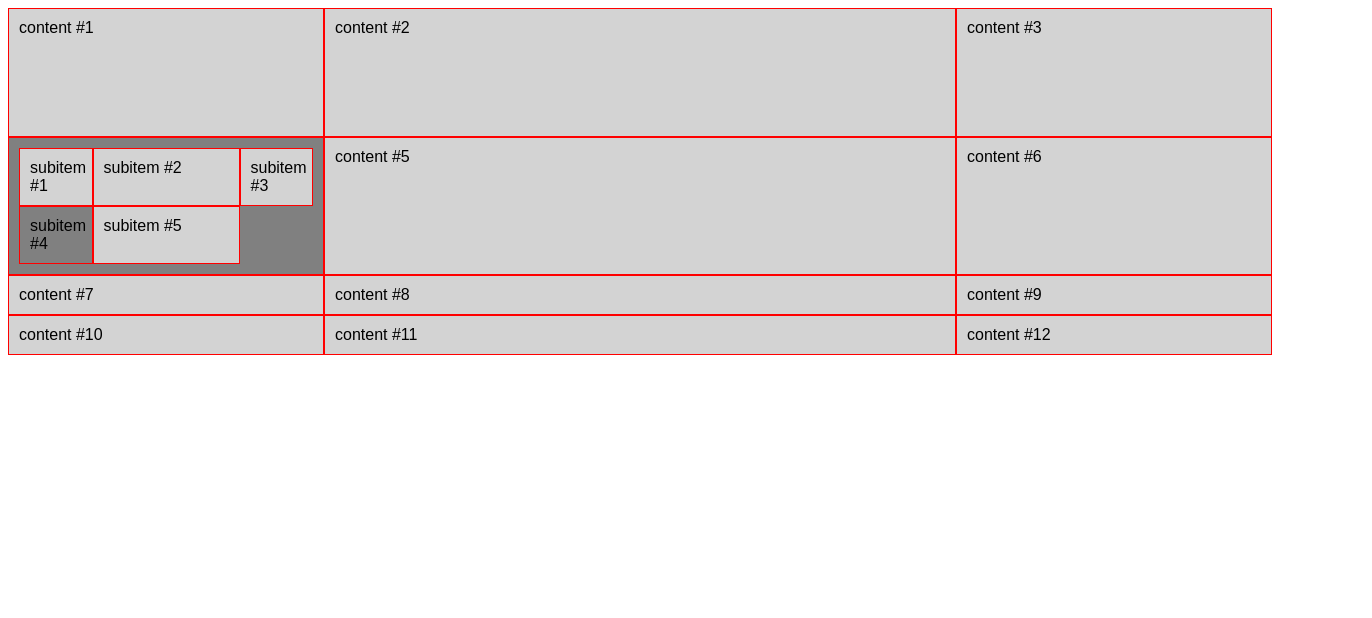
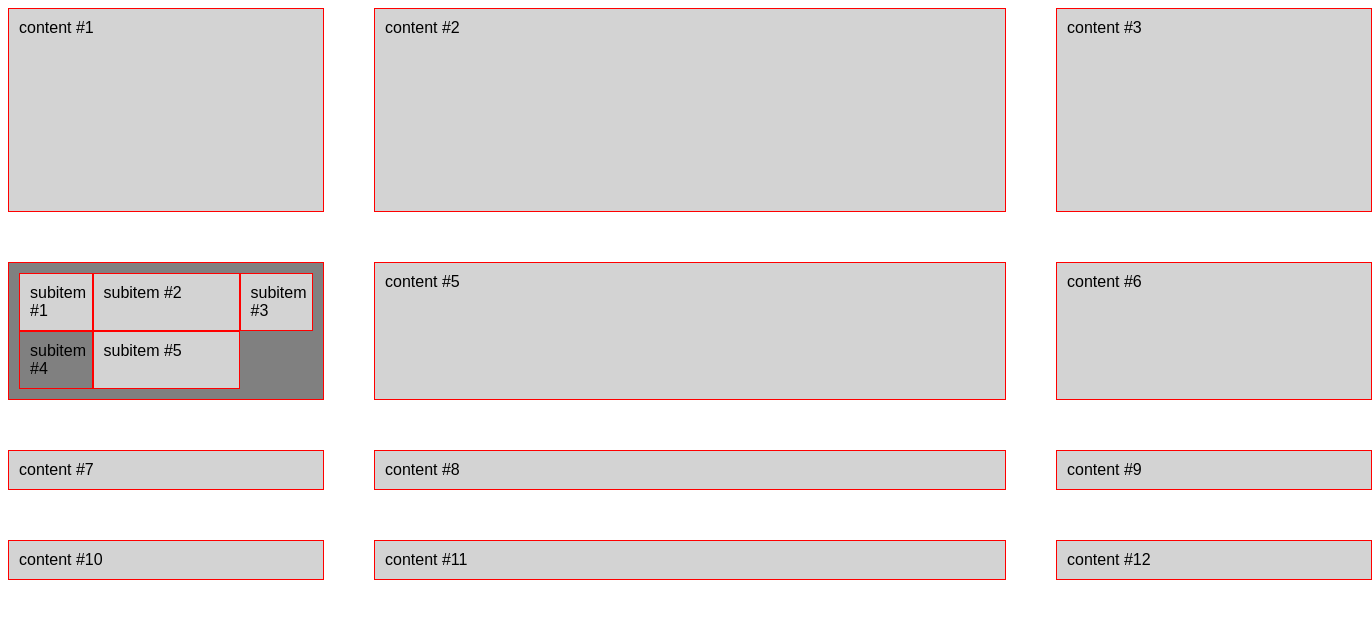
Before and after one commit to cejaramillof/CSSGridLayout, a plain HTML site: page index.html in a window 1280 px wide. Shown: the whole page, 1372 px wide, since content can reach past the window. Drawn offline with Linux system fonts and the light colour scheme.

Commit message:
gap in columns and rows

```diff
--- a/index.html
+++ b/index.html
@@ -17,6 +17,11 @@
 
             /* rows / columns */
             grid-template: 50% / 25% 50% 25%;
+
+            grid-column-gap: 30px;
+            grid-row-gap: 30px;
+
+            grid-gap: 50px 50px;
         }
 
         .item {
```
